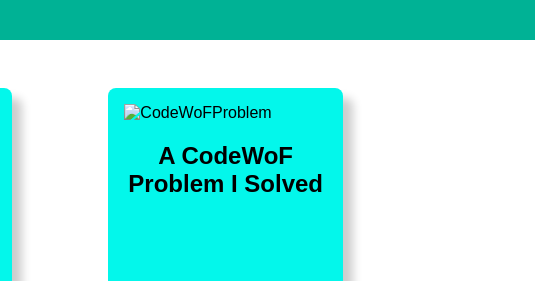
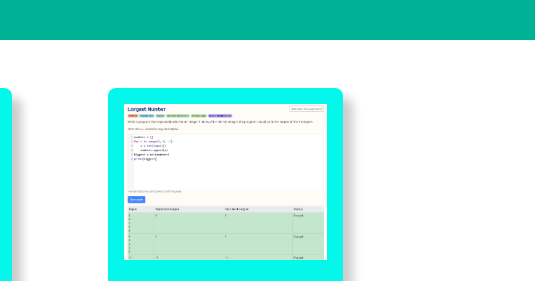
Before and after one commit to MrMaip/Year10Website, a plain HTML site: page index.html in a window 1280 px wide. Shown: the part 1526-1807 px from the top of the page, 745-1280 px from the left. Drawn offline with Linux system fonts and the light colour scheme.

Commit message:
Fixed CodeWoFProblem Image Not Showing

```diff
--- a/index.html
+++ b/index.html
@@ -84,7 +84,7 @@
                  <h2 class="topic-card-text">Dandilion Made With Python In Grok.</h2>
             </div>
             <div class="topic-card">
-                <img src="" alt="CodeWoFProblem">
+                <img src="images/CodeWoFProblem.png" alt="CodeWoFProblem">
                 <h2 class="topic-card-text">A CodeWoF Problem I Solved</h2>
             </div>
         </div>
```
